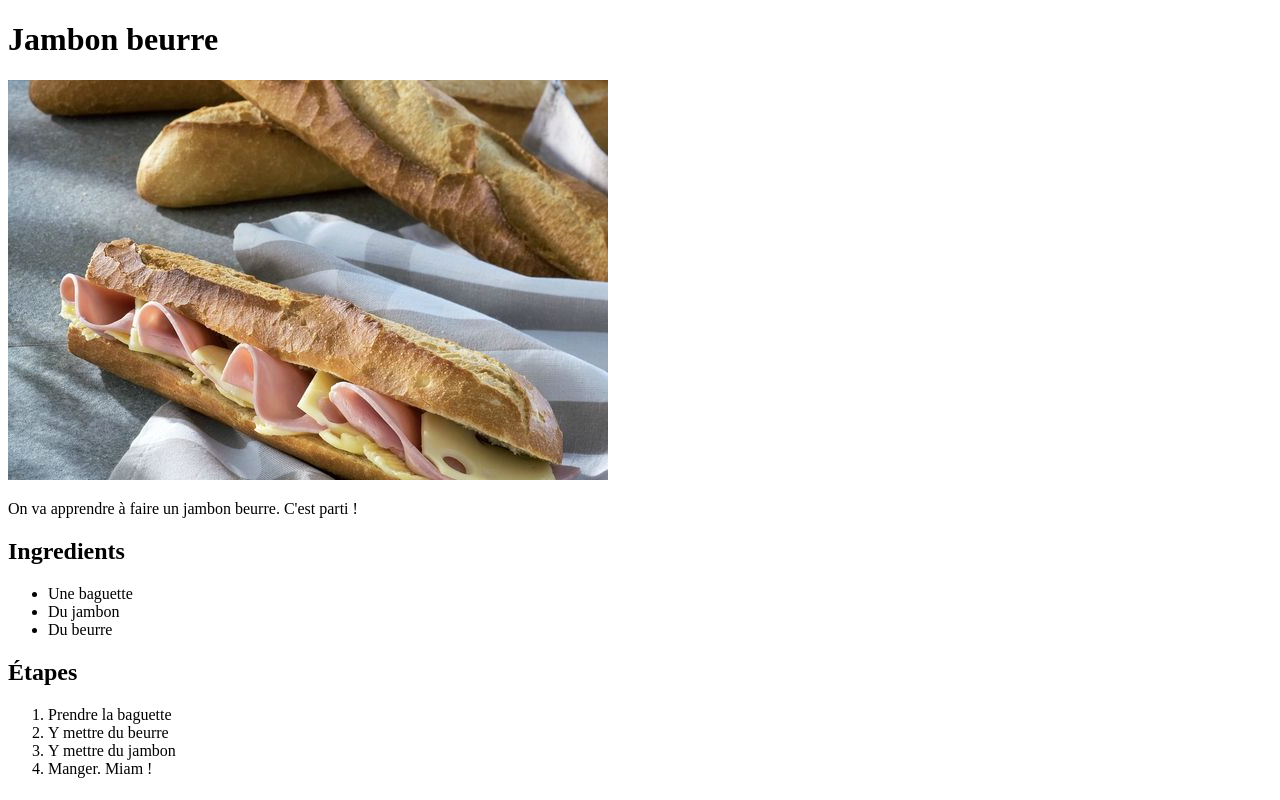
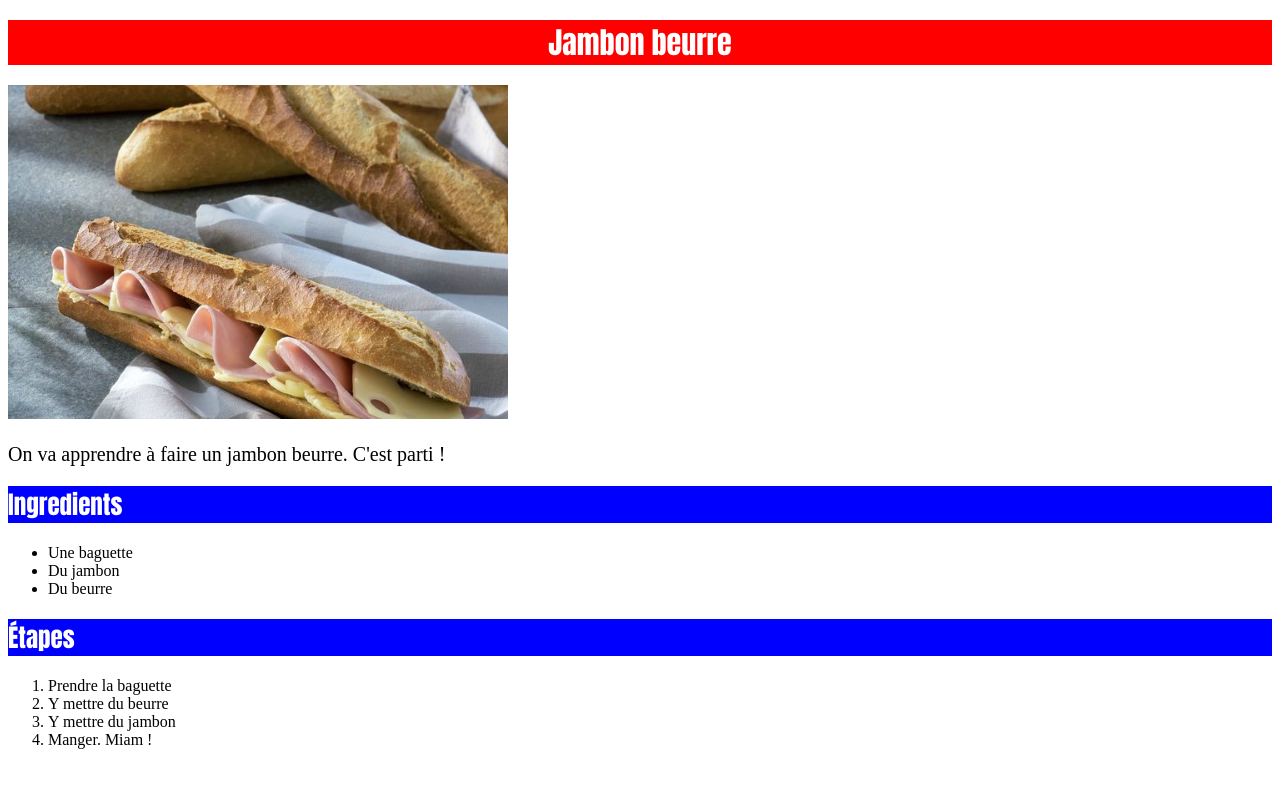
Before and after one commit to Vhiskue/Exercize-webpage, a plain HTML site: page recipes/jambon_beurre.html in a window 1280 px wide. Drawn offline with Linux system fonts and the light colour scheme.

Commit message:
Ajout de css

```diff
--- a/recipes/jambon_beurre.html
+++ b/recipes/jambon_beurre.html
@@ -4,22 +4,23 @@
   <meta charset="UTF-8">
   <meta name="viewport" content="width=device-width, initial-scale=1.0">
   <title>Jambon beurre</title>
+  <link rel="stylesheet" href="../style.css">
 </head>
 <body>
-  <h1>Jambon beurre</h1>
+  <h1 class="titre">Jambon beurre</h1>
 
-  <img src="../images/jambon_beurre.jpg" alt="Une image de jambon beurre" width="600" height="400">
+  <img class="img" src="../images/jambon_beurre.jpg" alt="Une image de jambon beurre" width="500" height="">
 
-  <p>On va apprendre à faire un jambon beurre. C'est parti !</p>
+  <p class="description">On va apprendre à faire un jambon beurre. C'est parti !</p>
 
-  <h2>Ingredients</h2>
+  <h2 class="sous-titre">Ingredients</h2>
   <ul>
     <li>Une baguette</li>
     <li>Du jambon</li>
     <li>Du beurre</li>
   </ul>
 
-  <h2>Étapes</h2>
+  <h2 class="sous-titre">Étapes</h2>
     <ol>
       <li>Prendre la baguette</li>
       <li>Y mettre du beurre</li>
--- /dev/null
+++ b/style.css
@@ -0,0 +1,26 @@
+.titre  {
+  color: white;
+  background-color: red;
+  font-family: Impact, Haettenschweiler, 'Arial Narrow Bold', sans-serif;
+  font-size: 30px;
+  font-weight: bold;
+  text-align: center;
+}
+
+.img  {
+  width: 500px;
+  height: auto;
+}
+
+.description  {
+  font-family: 'Times New Roman', Times, serif;
+  font-size: 20px;
+}
+
+.sous-titre {
+  background-color: blue;
+  color: white;
+  font-size: 25px;
+  font-family: Impact, Haettenschweiler, 'Arial Narrow Bold', sans-serif;
+  font-weight: bold;
+}
```
Also changed, not shown: index.html (+2 -1 lines), recipes/lasagna.html (+6 -5 lines).
